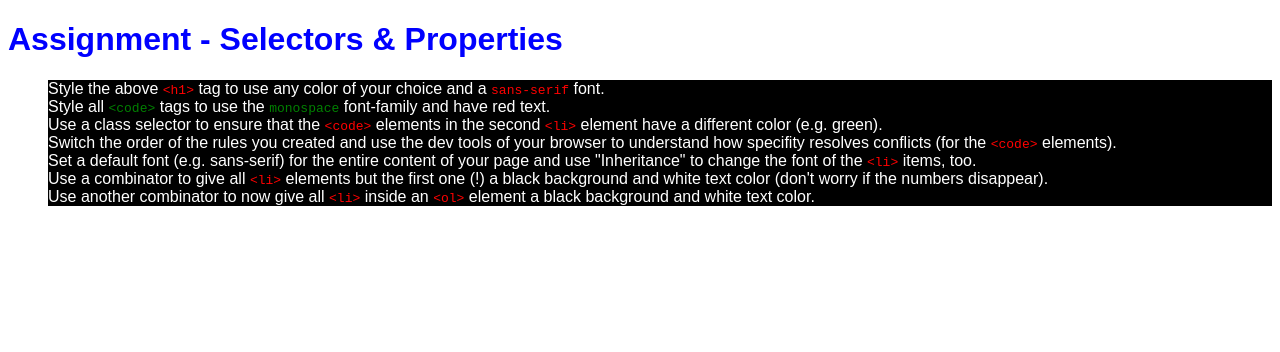
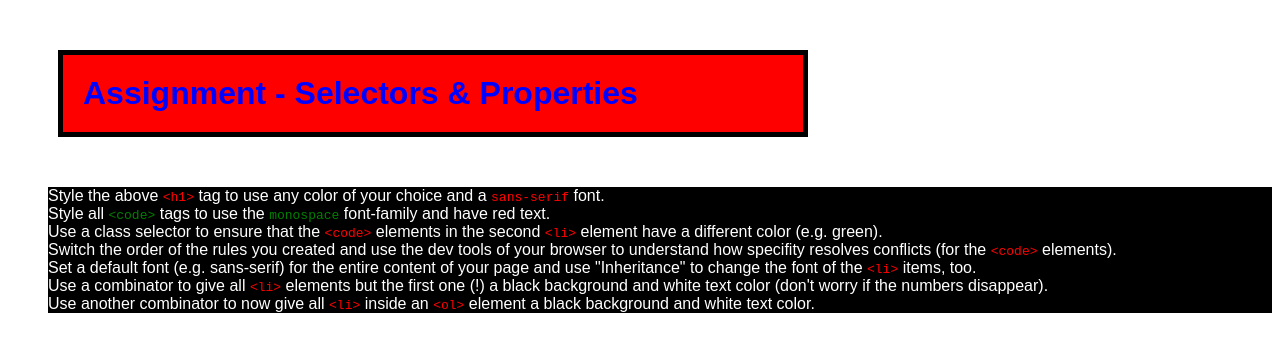
Before and after one commit to suneelvanapalli/css-practice-udemy, a plain HTML site: page basics-06-assignment-problem/index.html in a window 1280 px wide. Drawn offline with Linux system fonts and the light colour scheme.

Commit message:
box-model, element components, shorthand, height, width

```diff
--- a/basics-06-assignment-problem/main.css
+++ b/basics-06-assignment-problem/main.css
@@ -1,10 +1,17 @@
 body {
   font-family: sans-serif;
+  margin: 0 px;
 }
 
-h1 {
+#assignment-instructions {
+  width: 700px;
+  height: 100%;
   font-family: sans-serif;
   color: blue;
+  padding: 20px;
+  background-color: red;
+  border: 5px black solid;
+  margin: 50px;
 }
 
 .second-code {
@@ -25,9 +32,7 @@ ol > li {
   color: white;
 }
 
-
-
 li + li {
-    background-color: black;
-    color: white;
-  }
+  background-color: black;
+  color: white;
+}
--- a/main.css
+++ b/main.css
@@ -21,8 +21,8 @@ h1 {
 .sub-heading {
     color: grey;
 }
-
+/*
  Id selector
  class selector
  element selector
- universal selector
+ universal selector */
```
Also changed, not shown: 1 other file.
